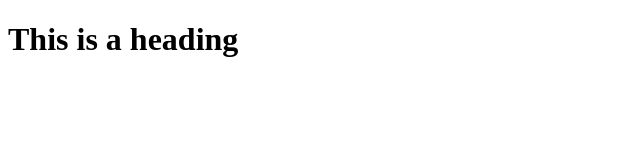
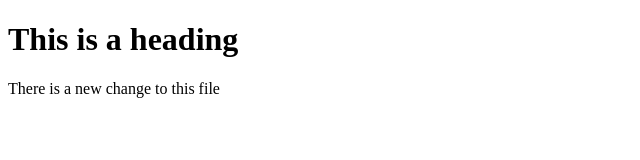
Before and after one commit to Prospertech-github/gitLessons, a plain HTML site: page index.html in a window 1280 px wide. Shown: the whole page, without its empty margins (0-640 px from the left). Drawn offline with Linux system fonts and the light colour scheme.

Commit message:
Added a paragraph text

```diff
--- a/index.html
+++ b/index.html
@@ -8,5 +8,7 @@
 </head>
 <body>
   <h1>This is a heading </h1>
+
+  <p> There is a new change to this file</p>
 </body>
 </html>
```
